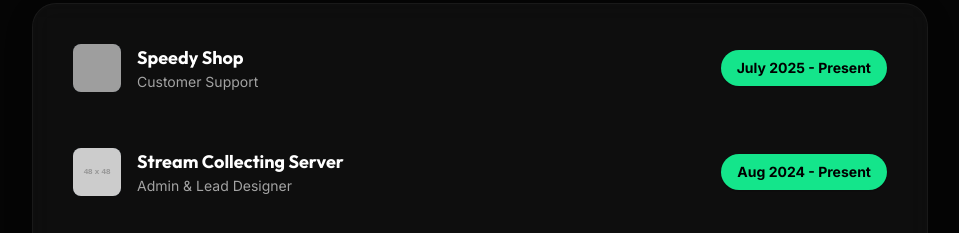
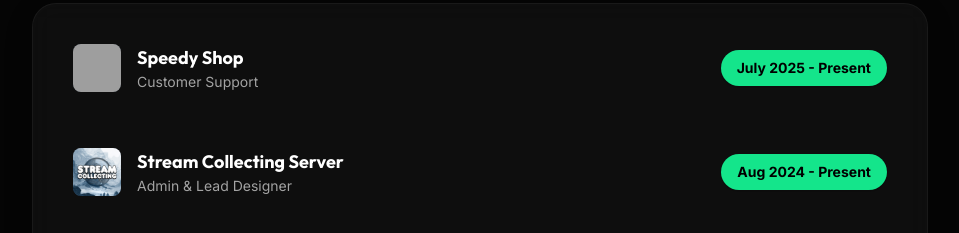
Before and after one commit to BNKdesigns/ebnk.xyz, a plain HTML site: page index.html in a window 1280 px wide. Shown: the part 862-1095 px from the top of the page, without its empty margins (160-1119 px from the left). Drawn offline with nearby package versions, Linux system fonts and the light colour scheme; no server answers; grey boxes are pictures that could not be loaded; placeholder pictures from the web are drawn by us.

Commit message:
Update index.html

```diff
--- a/index.html
+++ b/index.html
@@ -489,7 +489,7 @@
 
                     <div class="flex flex-col md:flex-row md:items-center justify-between gap-4 p-4 hover:bg-[var(--glass-border)] rounded-xl transition">
                         <div class="flex items-center gap-4">
-                            <img src="/assets/scswinter" onerror="this.src='https://placehold.co/48'" class="w-12 h-12 rounded-lg bg-gray-800">
+                            <img src="/assets/scswinter.png" onerror="this.src='https://placehold.co/48'" class="w-12 h-12 rounded-lg bg-gray-800">
                             <div>
                                 <h3 class="text-lg font-bold text-[var(--text-primary)]">Stream Collecting Server</h3>
                                 <p class="text-[var(--text-secondary)] text-sm">Admin & Lead Designer</p>
```
